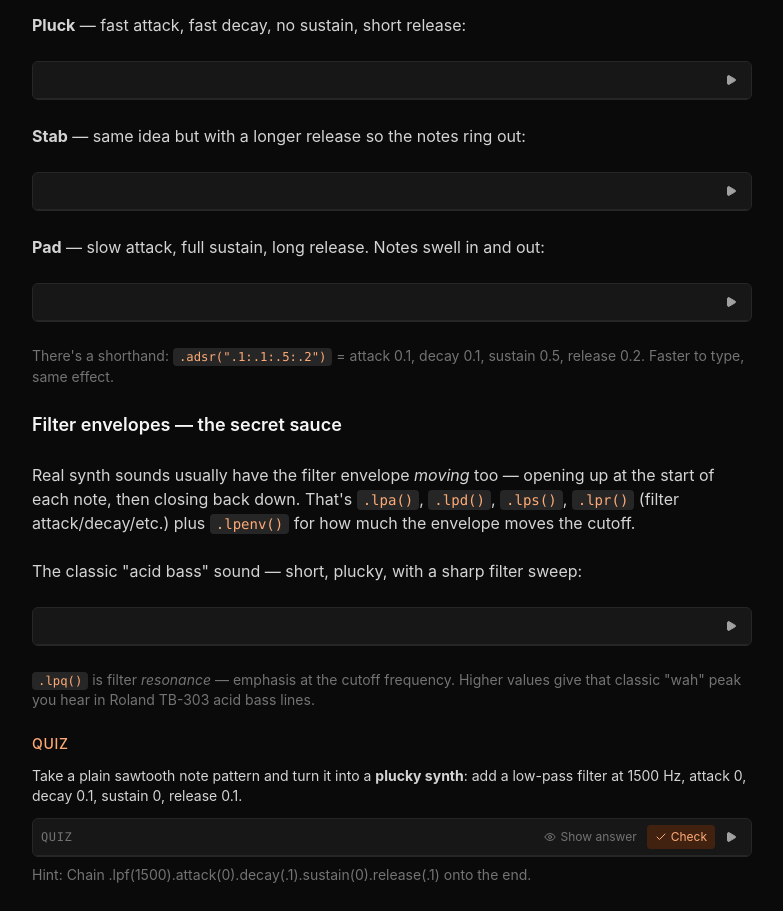
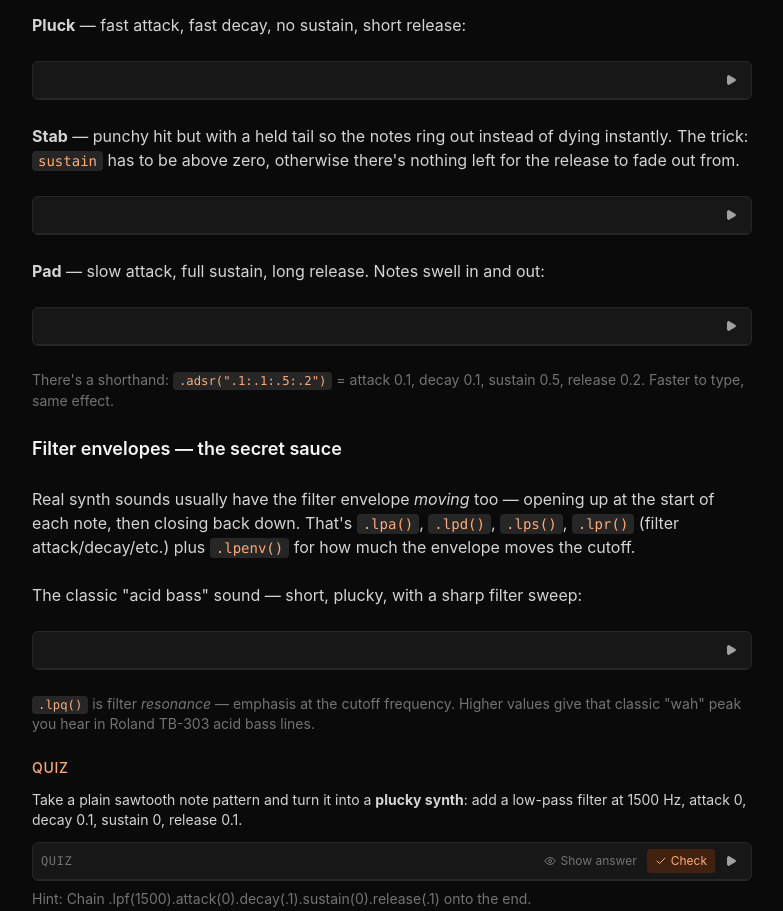
Before and after one commit to nikolasgioannou/strudel-tutorial, a React (Vite) app: page /lessons/filters-and-envelopes in a window 1280 px wide. Shown: the part 1600-2511 px from the top of the page, without its empty margins (248-1031 px from the left). Built offline with nearby package versions, Linux system fonts and the light colour scheme.

Commit message:
fix: stab envelope sustain so notes actually ring out

```diff
--- a/src/lessons/09-filters-and-envelopes.tsx
+++ b/src/lessons/09-filters-and-envelopes.tsx
@@ -96,11 +96,13 @@ export function Lesson() {
   .attack(0).decay(.1).sustain(0).release(.1)`}
       />
       <p>
-        <strong>Stab</strong> — same idea but with a longer release so the notes ring out:
+        <strong>Stab</strong> — punchy hit but with a held tail so the notes ring out instead of
+        dying instantly. The trick: <code>sustain</code> has to be above zero, otherwise there's
+        nothing left for the release to fade out from.
       </p>
       <StrudelEditor
         code={`note("c3 e3 g3 c4").s("sawtooth").lpf(2000)
-  .attack(0).decay(.05).sustain(0).release(.6)`}
+  .attack(0).decay(.1).sustain(.5).release(.6)`}
       />
       <p>
         <strong>Pad</strong> — slow attack, full sustain, long release. Notes swell in and out:
```
